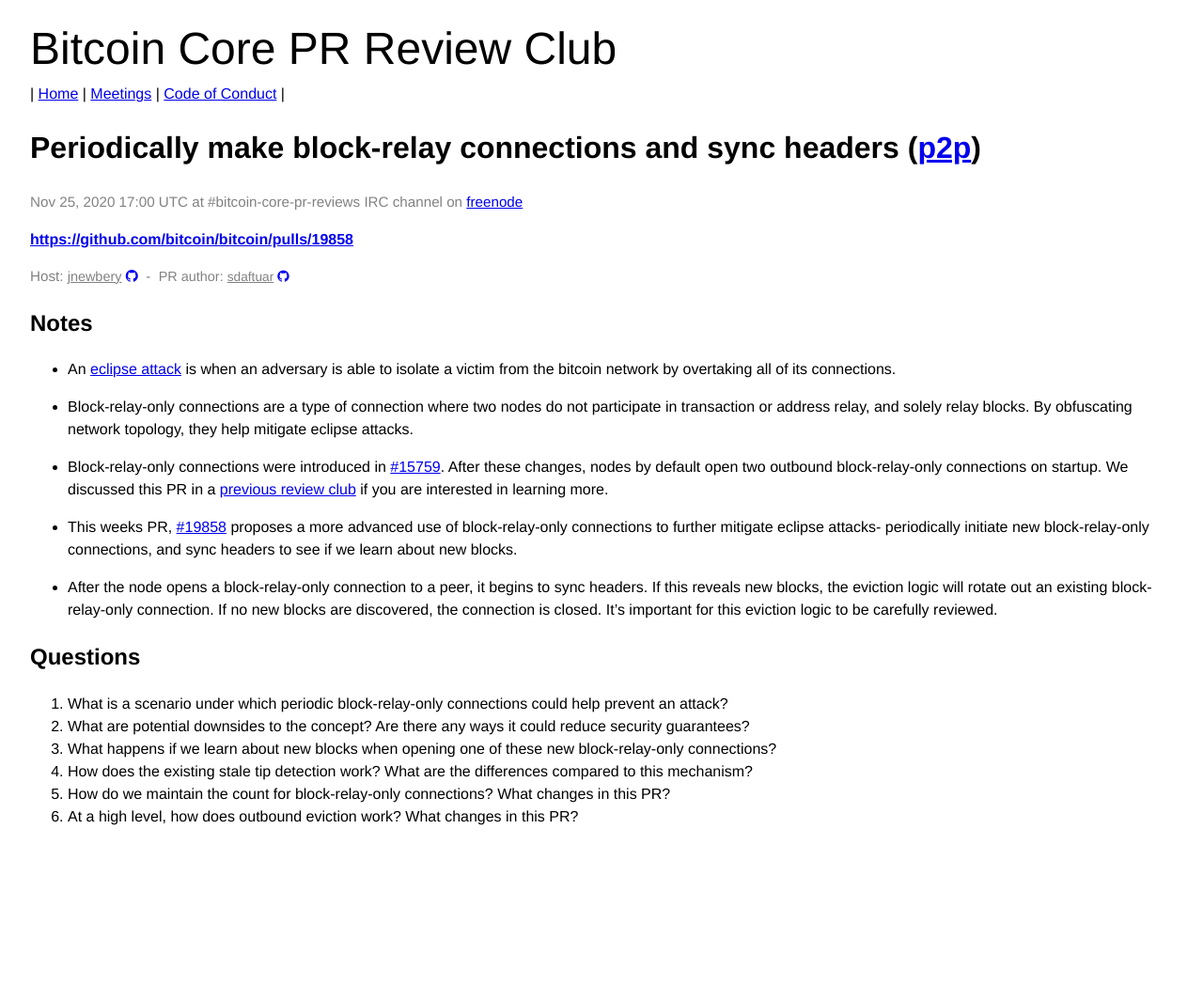
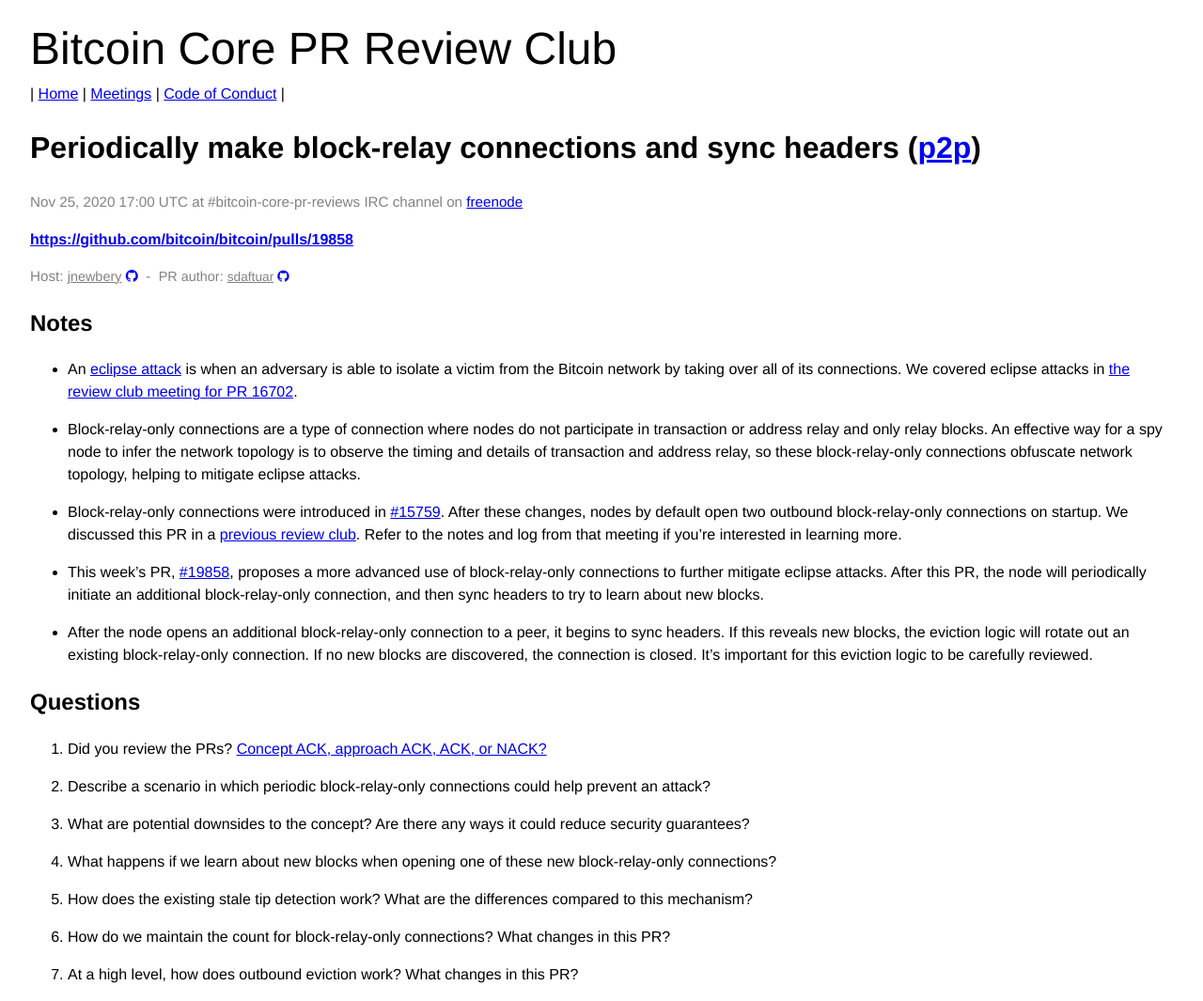
Before and after one commit to bitcoin-core-review-club/website, a Jekyll site: the page built from _posts/2020-11-25-#19858.md, in a window 1280 px wide. Shown: the whole page at 94% size. Built offline with Jekyll 4.4.1, drawn with Linux system fonts in a browser that asks for light colours; before the commit the page ends 900 px from its top, so only the background shows below that.

Commit message:
n19858 notes updates

```diff
--- a/_posts/2020-11-25-#19858.md
+++ b/_posts/2020-11-25-#19858.md
@@ -10,48 +10,59 @@
 commit:
 ---
 
+## Notes
 
-## Notes
 - An [eclipse attack](https://bitcoinops.org/en/topics/eclipse-attacks/) is
-  when an adversary is able to isolate a victim from the bitcoin network by
-  overtaking all of its connections.
+  when an adversary is able to isolate a victim from the Bitcoin network by
+  taking over all of its connections. We covered eclipse attacks in [the review
+  club meeting for PR 16702](https://bitcoincore.reviews/16702#eclipse-attack).
 
-- Block-relay-only connections are a type of connection where two nodes do not
-  participate in transaction or address relay, and solely relay blocks. By
-  obfuscating network topology, they help mitigate eclipse attacks.
+- Block-relay-only connections are a type of connection where nodes do not
+  participate in transaction or address relay and only relay blocks. An
+  effective way for a spy node to infer the network topology is to observe the
+  timing and details of transaction and address relay, so these block-relay-only
+  connections obfuscate network topology, helping to mitigate eclipse attacks.
 
 - Block-relay-only connections were introduced in
   [#15759](https://github.com/bitcoin/bitcoin/pull/15759). After these changes,
   nodes by default open two outbound block-relay-only connections on startup.
   We discussed this PR in a [previous review
-  club](https://bitcoincore.reviews/15759.html) if you are interested in
-  learning more.
+  club](https://bitcoincore.reviews/15759.html). Refer to the notes and log from
+  that meeting if you're interested in learning more.
 
-- This weeks PR, [#19858](https://github.com/bitcoin/bitcoin/pull/19858)
+- This week's PR, [#19858](https://github.com/bitcoin/bitcoin/pull/19858),
   proposes a more advanced use of block-relay-only connections to further
-  mitigate eclipse attacks- periodically initiate new block-relay-only
-  connections, and sync headers to see if we learn about new blocks.
+  mitigate eclipse attacks. After this PR, the node will periodically initiate
+  an additional block-relay-only connection, and then sync headers to try to
+  learn about new blocks.
 
-- After the node opens a block-relay-only connection to a peer, it begins to
-  sync headers. If this reveals new blocks, the eviction logic will rotate out
-  an existing block-relay-only connection. If no new blocks are discovered, the
-  connection is closed. It's important for this eviction logic to be
-  carefully reviewed.
-
+- After the node opens an additional block-relay-only connection to a peer, it
+  begins to sync headers. If this reveals new blocks, the eviction logic will
+  rotate out an existing block-relay-only connection. If no new blocks are
+  discovered, the connection is closed. It's important for this eviction logic to
+  be carefully reviewed.
 
 ## Questions
-1. What is a scenario under which periodic block-relay-only connections could
+
+1. Did you review the PRs? [Concept ACK, approach ACK, ACK, or
+   NACK?](https://github.com/bitcoin/bitcoin/blob/master/CONTRIBUTING.md#peer-review)
+
+2. Describe a scenario in which periodic block-relay-only connections could
    help prevent an attack?
-2. What are potential downsides to the concept? Are there any ways it could
+
+3. What are potential downsides to the concept? Are there any ways it could
    reduce security guarantees?
-3. What happens if we learn about new blocks when opening one of these new
+
+4. What happens if we learn about new blocks when opening one of these new
    block-relay-only connections?
-4. How does the existing stale tip detection work? What are the differences
+
+5. How does the existing stale tip detection work? What are the differences
    compared to this mechanism?
-5. How do we maintain the count for block-relay-only connections? What changes
+
+6. How do we maintain the count for block-relay-only connections? What changes
    in this PR?
-6. At a high level, how does outbound eviction work? What changes in this PR?
 
+7. At a high level, how does outbound eviction work? What changes in this PR?
 
 <!-- TODO: After meeting, uncomment and add meeting log between the irc tags
 ## Meeting Log
```
